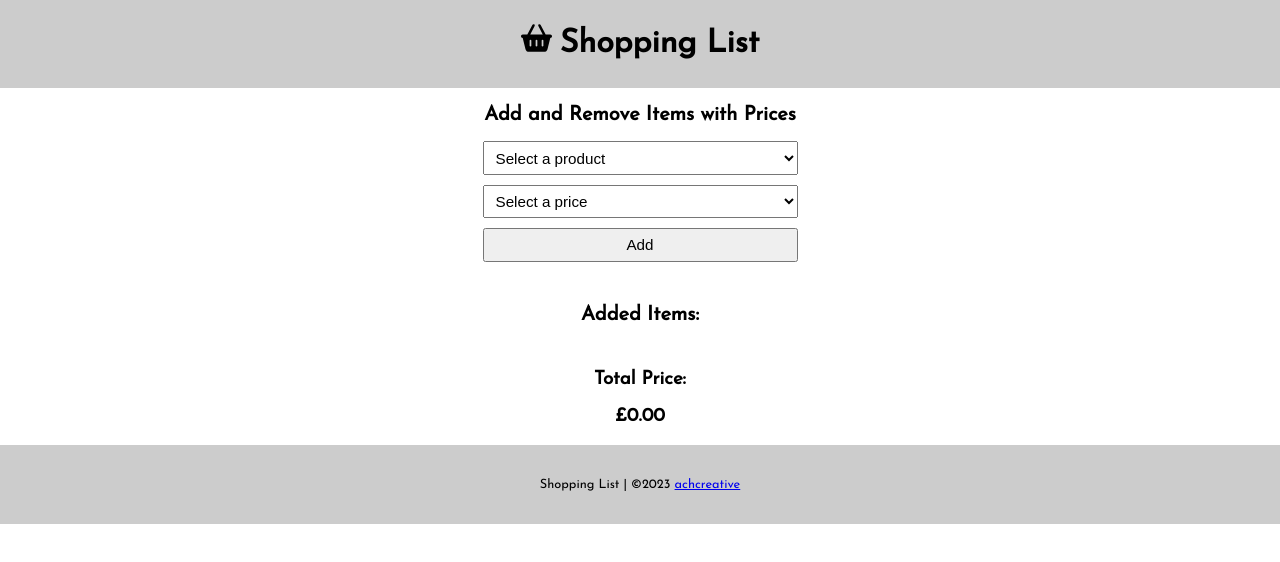
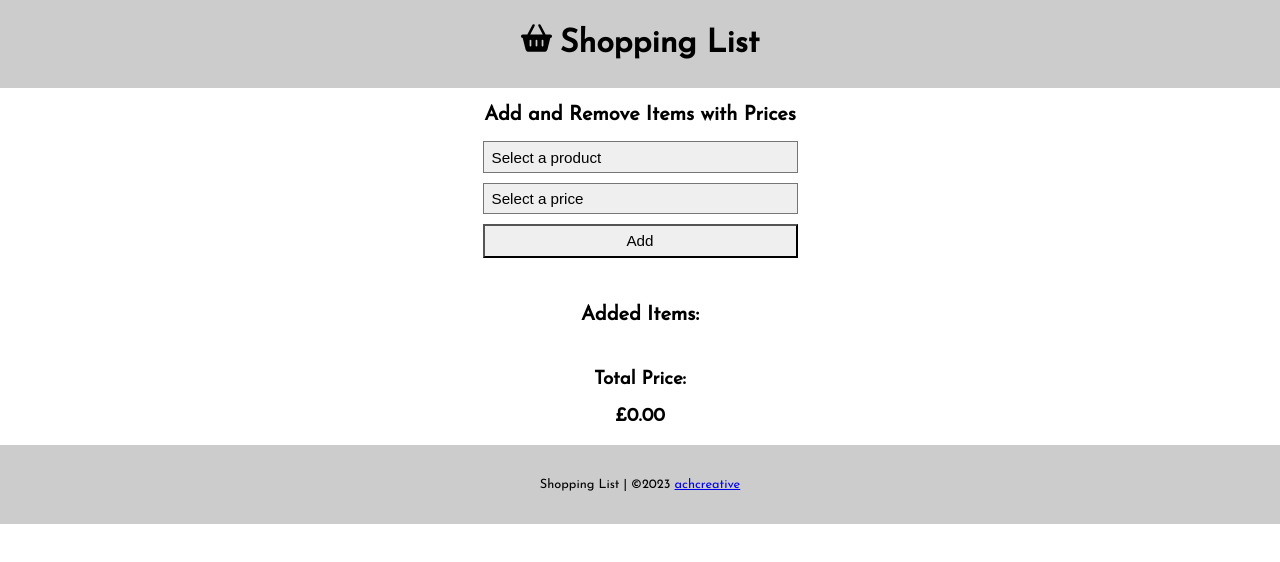
Before and after one commit to Hoseman/shopping-list-v4, a React (Create React App) app: page / in a window 1280 px wide. Shown: the top 562 px of the page. Built offline with nearby package versions, Linux system fonts and the light colour scheme.

Commit message:
make input fields IOS friendly

```diff
--- a/src/style.module.css
+++ b/src/style.module.css
@@ -107,6 +107,8 @@ body {
     display: block;
     width: 100%;
     margin-bottom: 0.6rem;
+    -webkit-appearance: none;
+    border-radius: 0;
 }
 .input__small {
     margin-left: 0.5rem;
```
